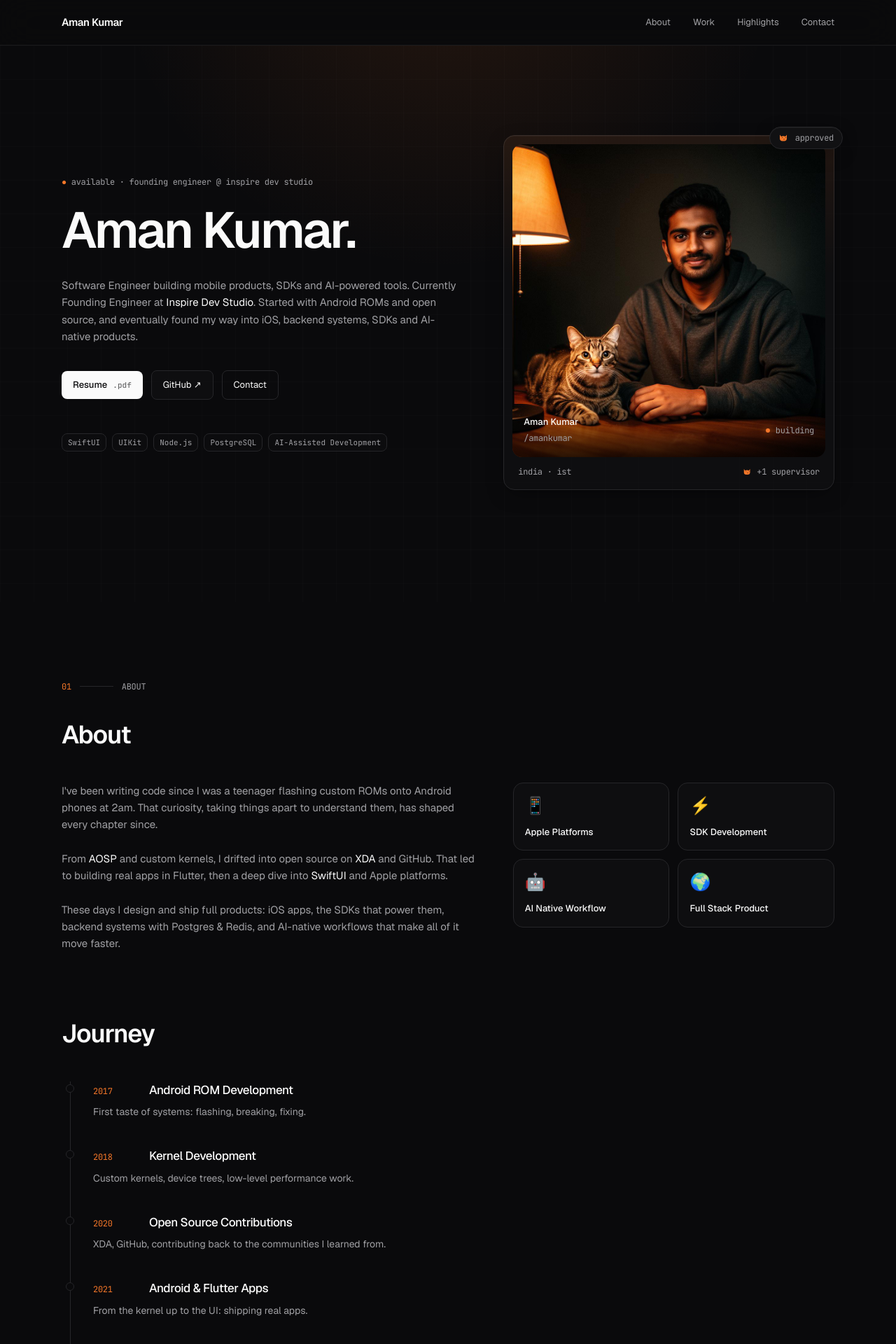
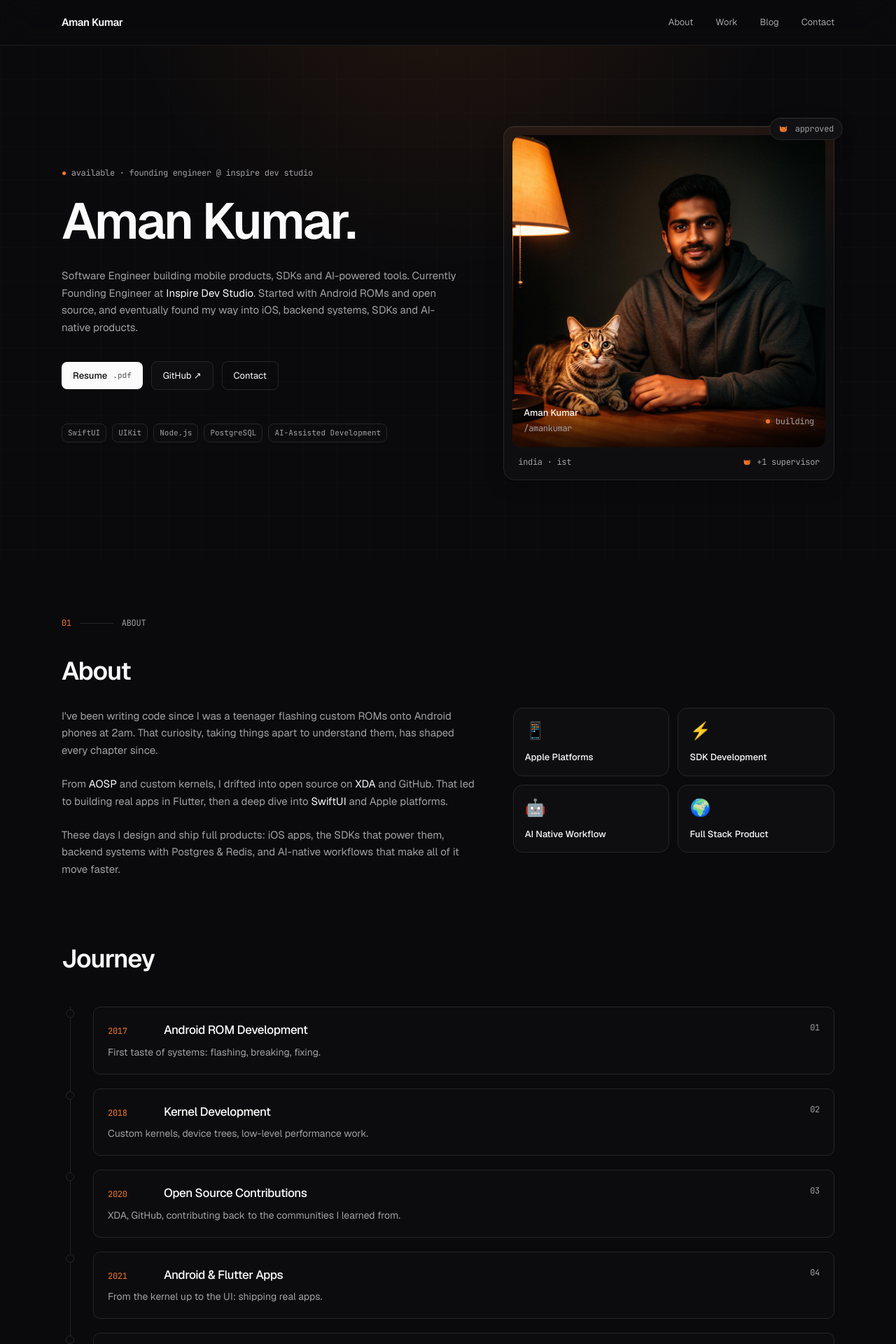
Before and after one commit to FireLord/FireLord.github.io, a Next.js app: page / in a window 1280 px wide. Shown: the top 1920 px of the page at 70% size. Built offline with nearby package versions, Linux system fonts and the light colour scheme.

Commit message:
Adjustments 2

```diff
--- a/src/app/page.tsx
+++ b/src/app/page.tsx
@@ -8,7 +8,7 @@ import { MobileNav } from "@/components/mobile-nav";
 const NAV = [
   { label: "About", href: "#about" },
   { label: "Work", href: "#work" },
-  { label: "Highlights", href: "#highlights" },
+  { label: "Blog", href: "#blog" },
   { label: "Contact", href: "#contact" },
 ];
 
@@ -192,13 +192,16 @@ export default function Home() {
       </header>
 
       {/* Hero */}
-      <section id="top" className="relative overflow-hidden">
+      <section
+        id="top"
+        className="relative min-h-[calc(100svh-4rem)] scroll-mt-16 overflow-hidden"
+      >
         <div className="absolute inset-0 grid-bg opacity-60 pointer-events-none" />
         <div
           className="absolute inset-x-0 -top-40 h-[480px] pointer-events-none"
           style={{ background: "var(--gradient-fade)" }}
         />
-        <div className="relative mx-auto max-w-6xl px-6 pt-24 pb-28 lg:pt-32 lg:pb-40 grid lg:grid-cols-[1.2fr_1fr] gap-16 items-center">
+        <div className="relative mx-auto grid min-h-[calc(100svh-4rem)] max-w-6xl items-center gap-12 px-6 py-12 lg:grid-cols-[1.2fr_1fr] lg:gap-16 lg:py-16">
           <div>
             <Mono className="text-muted-foreground">
               <span className="text-[color:var(--ember)]">●</span> available ·
@@ -346,9 +349,11 @@ export default function Home() {
             Journey
           </h3>
           <ol className="relative border-l border-border ml-3">
-            {JOURNEY.map((j) => (
-              <li key={j.year} className="relative pl-8 pb-10 last:pb-0 group">
+            {JOURNEY.map((j, index) => (
+              <li key={j.year} className="relative pl-8 pb-5 last:pb-0 group">
                 <span className="absolute -left-[7px] top-1 h-3 w-3 rounded-full bg-background border border-border group-hover:border-[color:var(--ember)] group-hover:shadow-[0_0_14px_var(--ember)] transition-all" />
+                <div className="rounded-lg border border-border bg-surface/40 p-5 transition-colors hover:border-[color:var(--ember)]/35 hover:bg-surface/70">
+                  <div className="flex flex-wrap items-start justify-between gap-3">
                     <div className="flex items-baseline gap-4 flex-wrap">
                       <Mono className="text-[color:var(--ember)] w-16 shrink-0">
                         {j.year}
@@ -357,9 +362,14 @@ export default function Home() {
                         {j.title}
                       </h4>
                     </div>
-                <p className="mt-2 text-[14px] text-muted-foreground max-w-xl">
+                    <Mono className="text-muted-foreground">
+                      {String(index + 1).padStart(2, "0")}
+                    </Mono>
+                  </div>
+                  <p className="mt-2 text-[14px] text-muted-foreground max-w-2xl">
                     {j.note}
                   </p>
+                </div>
               </li>
             ))}
           </ol>
@@ -410,30 +420,39 @@ export default function Home() {
         </div>
       </Section>
 
-      {/* Highlights */}
-      <Section id="highlights" label="03" title="Engineering Highlights">
-        <div className="grid md:grid-cols-2 lg:grid-cols-3 gap-4">
+      {/* Blog */}
+      <Section id="blog" label="03" title="Blog">
+        <ul className="divide-y divide-border border-y border-border">
           {HIGHLIGHTS.map((h, i) => (
-            <div
-              key={h.title}
-              className="rounded-xl border border-border bg-surface/40 p-5 hover:bg-surface transition-colors"
+            <li key={h.title}>
+              <a
+                href="#"
+                className="group flex items-start justify-between gap-6 py-5 transition-colors hover:text-[color:var(--ember)]"
               >
-              <Mono className="text-[color:var(--ember)]">
+                <div className="flex min-w-0 gap-6">
+                  <Mono className="w-10 shrink-0 text-[color:var(--ember)]">
                     {String(i + 1).padStart(2, "0")}
                   </Mono>
-              <h3 className="mt-3 text-[15px] font-medium tracking-tight">
+                  <div>
+                    <h3 className="text-[15px] font-medium tracking-tight">
                       {h.title}
                     </h3>
-              <p className="mt-2 text-[13.5px] leading-relaxed text-muted-foreground">
+                    <p className="mt-2 max-w-2xl text-[13.5px] leading-relaxed text-muted-foreground">
                       {h.body}
                     </p>
                   </div>
+                </div>
+                <span className="shrink-0 text-muted-foreground transition-all group-hover:translate-x-0.5 group-hover:text-[color:var(--ember)]">
+                  →
+                </span>
+              </a>
+            </li>
           ))}
-        </div>
+        </ul>
       </Section>
 
       {/* Contact */}
-      <Section id="contact" label="04" title="Contact">
+      <Section id="contact" label="04" title="Contact" minScreen={false}>
         <div className="rounded-2xl border border-border bg-surface/60 p-8 lg:p-12 relative overflow-hidden">
           <div
             className="absolute inset-0 pointer-events-none opacity-60"
@@ -474,7 +493,7 @@ export default function Home() {
       </Section>
 
       {/* Footer */}
-      <footer className="mt-24 border-t border-border">
+      <footer className="border-t border-border">
         <div className="mx-auto max-w-6xl px-6 py-10 flex flex-col sm:flex-row items-start sm:items-center justify-between gap-4">
           <div className="flex items-center gap-3">
             <CatGlyph className="h-5 w-5 text-[color:var(--ember)]" />
@@ -499,17 +518,22 @@ function Section({
   label,
   title,
   children,
+  minScreen = true,
 }: {
   id: string;
   label: string;
   title: string;
   children: ReactNode;
+  minScreen?: boolean;
 }) {
   return (
-    <section id={id} className="relative">
-      <div className="mx-auto max-w-6xl px-6 py-24 lg:py-28">
+    <section
+      id={id}
+      className={`relative scroll-mt-16 ${minScreen ? "min-h-[calc(100svh-4rem)]" : ""}`}
+    >
+      <div className="mx-auto max-w-6xl px-6 py-16 lg:py-20">
         <SectionLabel index={label}>{title}</SectionLabel>
-        <h2 className="text-3xl sm:text-4xl font-semibold tracking-[-0.03em] mb-12">
+        <h2 className="text-3xl sm:text-4xl font-semibold tracking-[-0.03em] mb-8">
           {title}
         </h2>
         {children}
```
Lines whose indentation alone changed are shown as unchanged.
